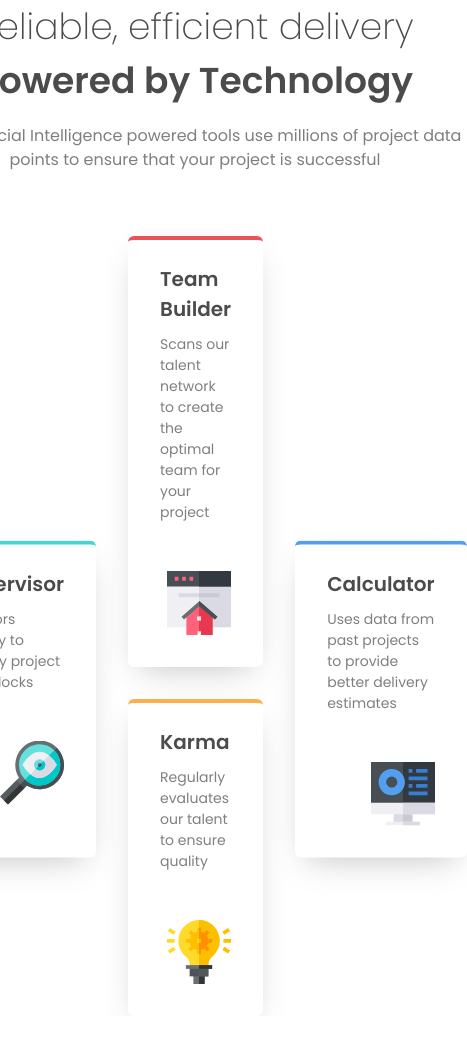
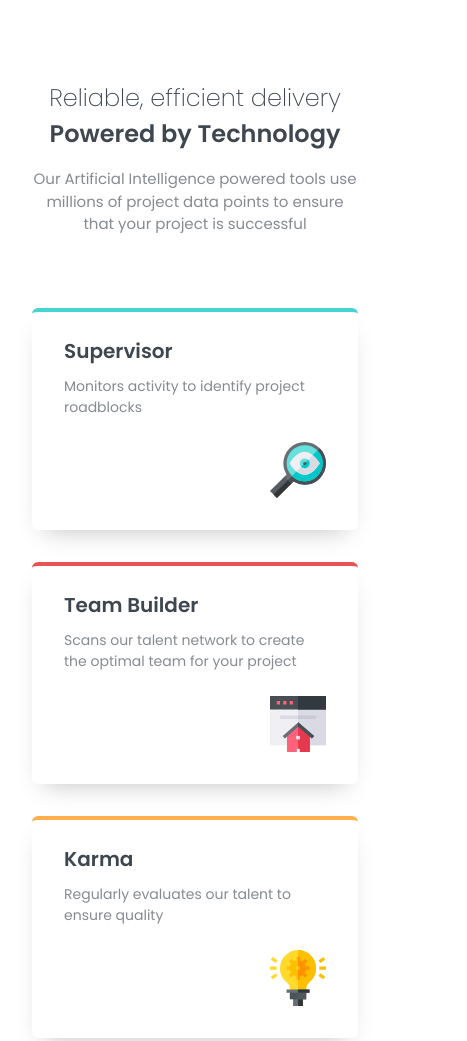
Before and after one commit to mateusabelli/four-card-feature-section, a plain HTML site: page index.html in a window 390 px wide. Shown: the top 1041 px of the page, 467 px wide, since content can reach past the window. Before the commit the page ends 1016 px from the top, so only its background shows below. Drawn offline with Linux system fonts and the light colour scheme.

Commit message:
feat: desktop/mobile versions

```diff
--- a/index.html
+++ b/index.html
@@ -28,41 +28,47 @@
   </head>
 
   <body>
-    <header>
-      <h1>
+    <header class="header">
+      <h1 class="header-title">
         Reliable, efficient delivery <strong>Powered by Technology</strong>
       </h1>
-      <p>
+      <p class="header-description">
         Our Artificial Intelligence powered tools use millions of project data
         points to ensure that your project is successful
       </p>
     </header>
 
-    <main>
-      <section>
-        <h2>Supervisor</h2>
-        <p>Monitors activity to identify project roadblocks</p>
-        <img src="images/icon-supervisor.svg" alt="" />
+    <main class="card-container">
+      <section class="card">
+        <h2 class="card-title">Supervisor</h2>
+        <p class="card-description">
+          Monitors activity to identify project roadblocks
+        </p>
+        <img class="card-icon" src="images/icon-supervisor.svg" alt="" />
       </section>
 
-      <section>
-        <h2>Team Builder</h2>
-        <p>
+      <section class="card">
+        <h2 class="card-title">Team Builder</h2>
+        <p class="card-description">
           Scans our talent network to create the optimal team for your project
         </p>
-        <img src="images/icon-team-builder.svg" alt="" />
+        <img class="card-icon" src="images/icon-team-builder.svg" alt="" />
       </section>
 
-      <section>
-        <h2>Karma</h2>
-        <p>Regularly evaluates our talent to ensure quality</p>
-        <img src="images/icon-karma.svg" alt="" />
+      <section class="card">
+        <h2 class="card-title">Karma</h2>
+        <p class="card-description">
+          Regularly evaluates our talent to ensure quality
+        </p>
+        <img class="card-icon" src="images/icon-karma.svg" alt="" />
       </section>
 
-      <section>
-        <h2>Calculator</h2>
-        <p>Uses data from past projects to provide better delivery estimates</p>
-        <img src="images/icon-calculator.svg" alt="" />
+      <section class="card">
+        <h2 class="card-title">Calculator</h2>
+        <p class="card-description">
+          Uses data from past projects to provide better delivery estimates
+        </p>
+        <img class="card-icon" src="images/icon-calculator.svg" alt="" />
       </section>
     </main>
   </body>
--- a/style.css
+++ b/style.css
@@ -1,10 +1,10 @@
-/* --------- Variables --------- */
 :root {
   /* Colors */
   --clr-red: hsl(0, 78%, 62%);
   --clr-cyan: hsl(180, 62%, 55%);
   --clr-orange: hsl(34, 97%, 64%);
   --clr-blue: hsl(212, 86%, 64%);
+  --clr-dark-blue: hsl(212, 40%, 10%);
 
   /* Font Family */
   --ff-sans: "Poppins", sans-serif;
@@ -19,7 +19,7 @@
   --fs-md: 1.4rem;
 }
 
-/* --------- Reset & Base --------- */
+/* Reset */
 * {
   padding: 0;
   margin: 0;
@@ -28,93 +28,141 @@
 
 /* Set core body defaults */
 body {
-  line-height: 1.5;
+  display: grid;
+  place-content: center;
+  min-height: 100vh;
+  padding: 2rem;
+
   color: var(--clr-dark-blue);
   font-family: var(--ff-sans);
   font-weight: var(--fw-regular);
-
-  display: grid;
-  place-content: center;
-  min-height: 100vh;
-
-  margin: 0 auto;
-  max-width: 70rem;
+  line-height: 1.5;
 }
 
-main {
+.card-container {
+  max-width: 70rem;
   display: grid;
-  grid-template-columns: 1fr 1fr 1fr;
   gap: 2rem;
+  margin-top: 4rem;
+  grid-template-columns: repeat(3, 1fr);
 }
 
-header {
+.header {
+  margin: 0 auto;
+  max-width: 34rem;
   text-align: center;
-  max-width: 34rem;
-  margin: 0 auto;
-  margin-bottom: 4rem;
 }
 
-header > h1 {
-  opacity: 0.7;
+.header-title {
+  opacity: 0.8;
   font-weight: var(--fw-extralight);
   font-size: 2.25rem;
   margin-bottom: 1rem;
 }
 
-header > h1 > strong {
+.header-title > strong {
   display: block;
 }
 
-header > p {
+.header-description {
   opacity: 0.5;
 }
 
-section {
+.card {
   border-radius: 6px;
-  box-shadow: 0px 12px 32px -12px rgba(0, 0, 0, 0.25);
+  box-shadow: 0px 12px 24px -12px rgba(0, 0, 0, 0.25);
   padding: 1.5rem 2rem 2rem;
   border-top: 4px solid;
 }
 
-section > h2 {
-  opacity: 0.7;
+.card-title {
+  opacity: 0.8;
   font-size: 1.25rem;
   margin-bottom: 0.5em;
 }
 
-section > p {
+.card-description {
   opacity: 0.5;
   font-size: 14px;
   margin-bottom: 3rem;
 }
 
-section > img {
+.card-icon {
   display: block;
   margin-left: auto;
   width: 4rem;
   height: 4rem;
 }
 
-section:nth-of-type(1) {
+.card:nth-of-type(1) {
   border-color: var(--clr-cyan);
   grid-column-start: 1;
   grid-row-start: 2;
   transform: translateY(-50%);
 }
 
-section:nth-of-type(2) {
+.card:nth-of-type(2) {
   border-color: var(--clr-red);
   grid-column-start: 2;
 }
 
-section:nth-of-type(3) {
+.card:nth-of-type(3) {
   border-color: var(--clr-orange);
   grid-column-start: 2;
 }
 
-section:nth-of-type(4) {
+.card:nth-of-type(4) {
   border-color: var(--clr-blue);
   grid-column-start: 3;
   grid-row-start: 2;
   transform: translateY(-50%);
 }
+
+@media screen and (max-width: 768px) {
+  .card-container {
+    grid-template-columns: auto;
+    margin: 4.5rem 0;
+  }
+
+  .header {
+    max-width: unset;
+    padding: 3rem 0rem 0rem;
+  }
+
+  .header-title {
+    font-size: 1.5rem;
+  }
+
+  .header-description {
+    font-size: 15px;
+  }
+
+  .card-description {
+    margin-bottom: 1.5rem;
+  }
+
+  .card-icon {
+    width: 3.5rem;
+    height: 3.5rem;
+  }
+
+  .card:nth-of-type(1) {
+    grid-column-start: unset;
+    grid-row-start: unset;
+    transform: unset;
+  }
+
+  .card:nth-of-type(2) {
+    grid-column-start: unset;
+  }
+
+  .card:nth-of-type(3) {
+    grid-column-start: unset;
+  }
+
+  .card:nth-of-type(4) {
+    grid-column-start: unset;
+    grid-row-start: unset;
+    transform: unset;
+  }
+}
```
